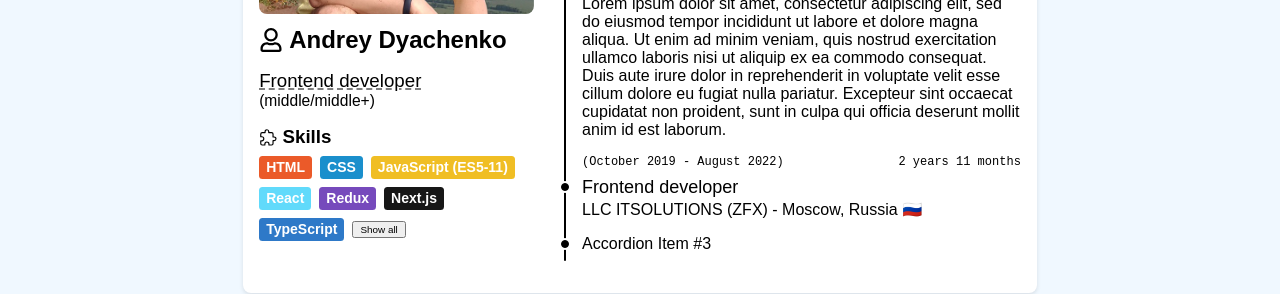
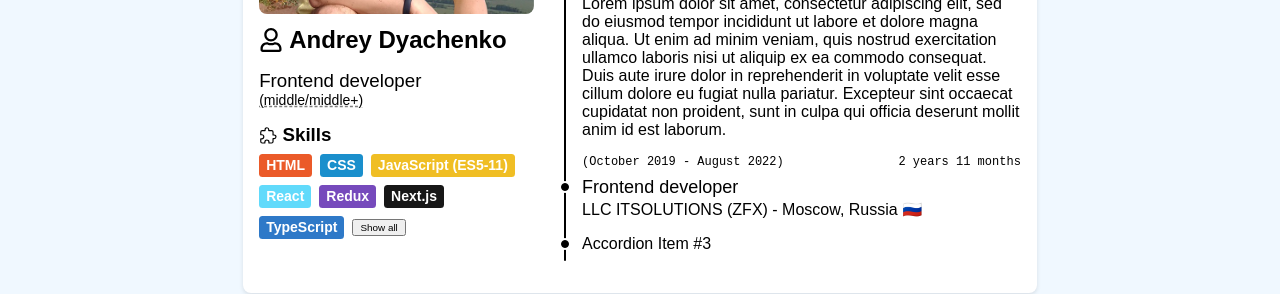
Before and after one commit to Andrew-Dyachenko/cv, a Next.js app: page / in a window 1280 px wide. Shown: the part 293-587 px from the top of the page. Built offline with nearby package versions, Linux system fonts and the light colour scheme; a web font is replaced by a local one.

Commit message:
refactor(occupation): middle/middle+
Description of the current level inside the abbr title

```diff
--- a/src/components/Aside/Aside.module.scss
+++ b/src/components/Aside/Aside.module.scss
@@ -56,6 +56,7 @@
 		}
 
 		&-level {
+			font-size: 0.75em;
 			font-weight: 400;
 		}
 	}
--- a/src/components/Aside/Aside.tsx
+++ b/src/components/Aside/Aside.tsx
@@ -24,17 +24,16 @@ export default function Aside() {
 				</figcaption>
 			</figure>
 			<h3 className={styles.aside__occupation}>
-				<abbr
-					className={styles["aside__occupation-abbr"]}
-					title="A specialist who develops the user interface (UI) of web applications. A frontend developer is responsible for how users interact with a website or web application by organizing and displaying content, managing visual presentation, and ensuring usability."
-				>
+				<span className={styles["aside__occupation-head"]}>
 					Frontend developer
-				</abbr>{" "}
-				<small className={styles["aside__occupation-level"]}>
-					(middle/middle+)
-				</small>
+				</span>{" "}
+				<span className={styles["aside__occupation-level"]}>
+					<abbr title="A Middle Frontend developer typically has experience and skills covering: 1. Layout (HTML, CSS); 2. JavaScript and frameworks; 3. Working with RESTful API; 4. State management; 5. Adaptive and responsive layout; 6. Testing; 7.Performance optimization; 8.Versioning and assembly; 9.Communication and cooperation; 10. Continuous training;">
+						(middle/middle+)
+					</abbr>
+				</span>
 			</h3>
-			<div className={styles.stack}>
+			<section className={styles.stack}>
 				<h3 className={styles.stack__title}>
 					<IoExtensionPuzzleOutline className={styles.stack__icon} /> Skills
 				</h3>
@@ -78,7 +77,7 @@ export default function Aside() {
 					count={7}
 					className={styles}
 				/>
-			</div>
+			</section>
 		</aside>
 	);
 }
```
